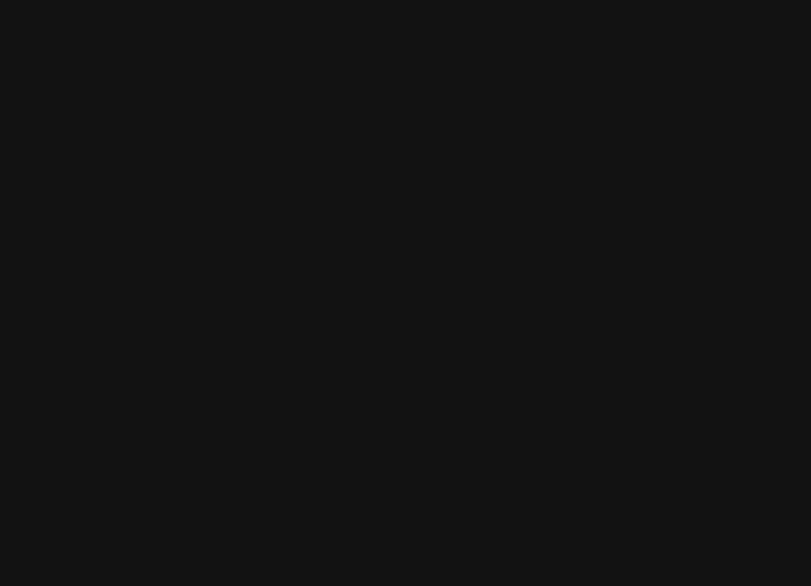
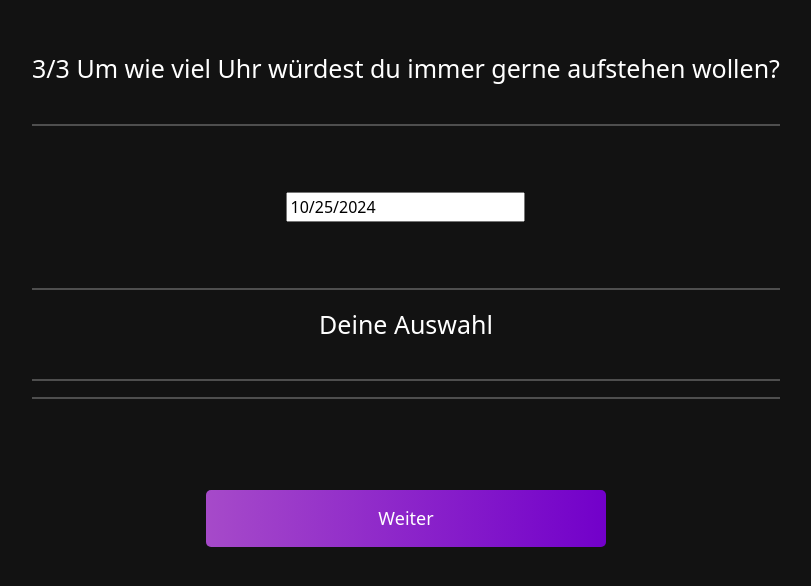
Before and after one commit to Shibdrex/AdvancedSoftwareEngineering, a React (Create React App) app in the folder Frontend-Module/: page /setTime in a window 1280 px wide. Before the commit this address had no page. Shown: the top 586 px of the page, without its empty margins (234-1045 px from the left). Built offline with nearby package versions, Linux system fonts and the light colour scheme.

Commit message:
Frontend: - Clock-ui now available

```diff
--- a/Frontend-Module/src/App.css
+++ b/Frontend-Module/src/App.css
@@ -79,7 +79,8 @@ p {
     flex-direction: column;
     justify-content: center;
     align-items: center;
-    gap: 30px;
+    gap: 100px;
+    padding: 50px;
     height: 100%;
 }
 
@@ -92,6 +93,10 @@ p {
 
 Button{
 width: 400px;
+}
+
+#removeButton{
+width: 20px;
 }
 
   .microphone-button {
@@ -121,4 +126,5 @@ width: 400px;
 .flex-container {
     display: flex;
     flex-direction:  column;
+    align-items: center;
   }
--- a/Frontend-Module/src/App.js
+++ b/Frontend-Module/src/App.js
@@ -7,6 +7,7 @@ import { BrowserRouter as Router, Routes, Route } from 'react-router-dom';
 import SetInterests from './components/Preferences/SetInterests';
 import SubmitAll from './components/Preferences/SubmitAll';
 import FirstStartPage from './components/FirstStartPage';
+import SetTime from './components/Preferences/SetTime';
 import ChangePref from './components/Preferences/ChangePref';
 
 
@@ -19,6 +20,7 @@ function App() {
           <Route path="/" element={<FirstStartPage />} />
           <Route path="/setNews" element={<SetNews />} />
           <Route path="/setInterests" element={<SetInterests />} />
+          <Route path="/setTime" element={<SetTime />} />
           <Route path="/submit_start_settings" element={<SubmitAll />} />
           <Route path="/home" element={<Home />} />
           <Route path="/changePref" element={<ChangePref />} />
--- a/Frontend-Module/src/components/Preferences/ChangePref.js
+++ b/Frontend-Module/src/components/Preferences/ChangePref.js
@@ -15,12 +15,14 @@ function ChangePref(){
     <div>
        <span style={{color: 'white'}} onClick={backToHome}>
        <ArrowBackIcon style={{ verticalAlign: 'middle', marginRight: '5px' }} />Zurück</span>
+       <div className='content'>
         <p>Wähle einen Bereich, den du ändern willst</p>
         <flex class="flex-container">
         <button className="start-button">Interessen</button>
         <button className="start-button">Nachrichten</button>
         <button className="start-button">Wecker</button>
        </flex>
+       </div>
     </div>
     );
 }
--- a/Frontend-Module/src/components/Preferences/PrefComponents/Interests/InterestsFields.js
+++ b/Frontend-Module/src/components/Preferences/PrefComponents/Interests/InterestsFields.js
@@ -29,7 +29,7 @@ function InterestsFields({ task, setTask, priority, setPriority, handleAddTask }
       sx ={{
         border: '2px solid white',
         borderRadius: '8px',}}
-        variant="outlined" style={{ marginBottom: '20px' }}>
+        variant="outlined">
         <InputLabel style={{ color: 'white' }}>Priorität</InputLabel>
         <Select
           value={priority}
--- a/Frontend-Module/src/components/Preferences/PrefComponents/Interests/InterestsList.js
+++ b/Frontend-Module/src/components/Preferences/PrefComponents/Interests/InterestsList.js
@@ -32,7 +32,7 @@ function InterestsList({ tasks, getPriorityColor, handleRemoveTask }) {
             />
             {task.name}
           </span>
-          <Button variant="contained" color="secondary" onClick={() => handleRemoveTask(index)}>
+          <Button variant="outlined" color="secondary" id = "removeButton" onClick={() => handleRemoveTask(index)}>
             X
           </Button>
         </div>
--- a/Frontend-Module/src/components/Preferences/PrefComponents/NewsPreference/NewsField.js
+++ b/Frontend-Module/src/components/Preferences/PrefComponents/NewsPreference/NewsField.js
@@ -17,6 +17,7 @@ function NewsField({ availableNews, onSelect }) {
       sx ={{
       border: '2px solid white',
       borderRadius: '8px',
+      width: '600px'
     }}
   >
     <InputLabel sx={{ color: 'white' }}>Wähle einen Bereich aus</InputLabel>
--- /dev/null
+++ b/Frontend-Module/src/components/Preferences/PrefComponents/Time/Clock.js
@@ -0,0 +1,15 @@
+import React, { useState } from 'react';
+import DatePicker from 'react-datepicker';
+import 'react-datepicker/dist/react-datepicker.css';
+
+const Clock = () => {
+  const [startDate, setStartDate] = useState(new Date());
+
+  return (
+    <div className='content'>
+      <DatePicker selected={startDate} onChange={(date) => setStartDate(date)} />
+    </div>
+  );
+};
+
+export default Clock;
--- a/Frontend-Module/src/components/Preferences/SetInterests.js
+++ b/Frontend-Module/src/components/Preferences/SetInterests.js
@@ -37,6 +37,7 @@ function SetInterests() {
     };
 
     return (
+      <div className='content'>
       <GeneralLayout
         step={2}
         question="Welche Interessen hast du so neben dem Studium?"
@@ -60,8 +61,9 @@ function SetInterests() {
             />
           </div>
         }
-       nextRoute="/submit_start_settings"
+       nextRoute="/setTime"
       />
+      </div>
     );
   }
 
--- a/Frontend-Module/src/components/Preferences/SetNews.js
+++ b/Frontend-Module/src/components/Preferences/SetNews.js
@@ -32,6 +32,7 @@ function SetNews() {
     };
 
     return (
+      <div className='content'>
       <GeneralLayout
         step={1}
         question="Welche Nachrichten schaust du so neben dem Studium?"
@@ -39,6 +40,7 @@ function SetNews() {
         component_two={<NewsField availableNews={availableNews} onSelect={handleSelect} />}
         nextRoute="/setInterests"
       />
+      </div>
     );
   }
 
--- /dev/null
+++ b/Frontend-Module/src/components/Preferences/SetTime.js
@@ -0,0 +1,20 @@
+import React from 'react';
+import GeneralLayout from './GeneralLayout';
+import Clock from './PrefComponents/Time/Clock';
+
+
+function SetTime(){
+
+    return(
+        <div className='content'>
+        <GeneralLayout
+        step={3}
+        question="Um wie viel Uhr würdest du immer gerne aufstehen wollen?"
+        component_one= {<Clock></Clock>}
+        nextRoute="/submit_start_settings">
+        </GeneralLayout>
+        </div>
+    )
+}
+
+export default SetTime;
--- a/Frontend-Module/src/components/Preferences/SubmitAll.js
+++ b/Frontend-Module/src/components/Preferences/SubmitAll.js
@@ -9,9 +9,12 @@ function SubmitAll(){
 
     return(
       <div>
-      <div className="content">
-      <p>Super! Deine Präferenzen wurden gespeichert! Du kannst nun Isabella benutzen. Die Präferenzen kannst du anpassen wenn du magst.</p>
+      <div className='half-page'></div>,
+      <div className='black-page'>
+      <div className='content'>
+      <p>Super! Deine Präferenzen wurden gespeichert!<br/>Du kannst nun Isabella benutzen. <br/>Die Präferenzen kannst du anpassen wenn du magst.</p>
             <button className="start-button" onClick={handleNavigation}>Abschließen</button>
+      </div>
       </div>
       </div>
     )
```
Also changed, not shown: Frontend-Module/package.json (+7 -0 lines), 1 other file (tests, documents, lock files or other folders).
